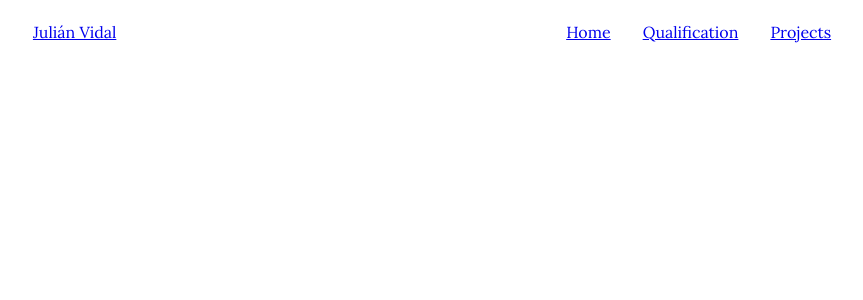
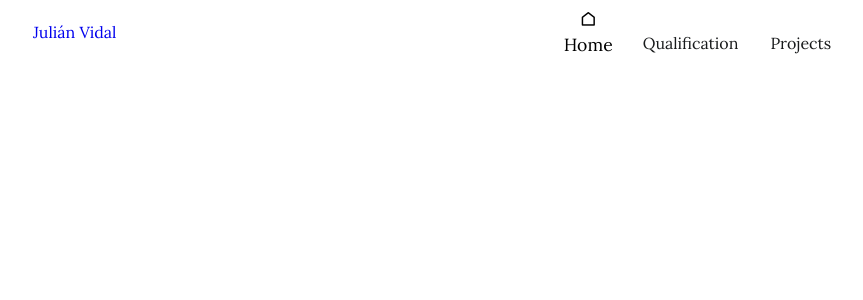
Before and after one commit to Juli-CVidal/react-portfolio, a React (Vite) app: page / in a window 1280 px wide. Shown: the top 300 px of the page, without its empty margins (192-1055 px from the left). Built offline with nearby package versions, Linux system fonts and the light colour scheme.

Commit message:
Added .active behavior

```diff
--- a/src/assets/styles/common.css
+++ b/src/assets/styles/common.css
@@ -2,6 +2,8 @@
 
 :root {
   --lora-font: "Lora", serif;
+  --white-color: #fcfcfd;
+  --grey-color: #181a1b;
   --medium-font-weight: 500;
   --logo-color: #27292a;
   --z-fixed: 999;
@@ -9,9 +11,18 @@
 
 html{
   font-family: var(--lora-font);
+  font-weight: var(--medium-font-weight);
 }
 
 ul {
   list-style-image: initial;
   list-style: none;
 }
+
+a{
+  text-decoration: none;
+}
+
+a:visited{
+  color:inherit;
+}
--- a/src/assets/styles/nav.css
+++ b/src/assets/styles/nav.css
@@ -38,29 +38,30 @@
     margin: 0 auto;
 
     display: grid;
-    justify-content: center;
+    justify-content: space-around;
     grid-template-columns: repeat(3, max-content);
   }
 }
 
-.nav__item{
+.nav__item {
   display: flex;
   flex-direction: column;
   align-items: center;
   row-gap: 0.25rem;
-  transition: color .3s;
+  transition: all 0.5s ease-in-out;
+  color: var(--grey-color);
 }
 
-@media screen and (min-width: 1023px){
-  .nav__item i{
-    display: none;
-    opacity: 0;
-    transition: opacity 0.5s ease-in;
-    transition-delay: 0.2s;
-  }
+.nav__item.active {
+  transform: scale(1.1);
+  color: black;
+}
+.nav__item i {
+  opacity: 0;
+  transition: opacity 0.5s ease-in-out;
+}
 
-  .nav__item:hover i{
-    display: block;
-    opacity: 1;
-  }
+.nav__item:hover i,
+.nav__item.active i {
+  opacity: 1;
 }
--- a/src/components/Nav.tsx
+++ b/src/components/Nav.tsx
@@ -6,6 +6,7 @@ import NavItem, { NavItemProps } from "./NavItem";
 
 const Nav: React.FC = () => {
   const [links, setLinks] = useState<NavItemProps[]>([]);
+  const [lastClickedIndex, setLastClickedIndex] = useState<number>(0);
 
   useEffect(() => {
     const fetchLinks = async (): Promise<void> => {
@@ -31,11 +32,13 @@ const Nav: React.FC = () => {
         <div className="nav__menu" id="nav-menu">
             {links.map(({ href, text,icon_class }, index) => (
               <NavItem
-                key={index}
-                href={href}
-                text={text}
-                icon_class={icon_class}
-              />
+              key={index}
+              href={href}
+              text={text}
+              icon_class={icon_class}
+              isActive={index === lastClickedIndex}
+              onClick={() => setLastClickedIndex(index)}
+            />
             ))}
         </div>
       </nav>
--- a/src/components/NavItem.tsx
+++ b/src/components/NavItem.tsx
@@ -7,9 +7,10 @@ export interface NavItemProps {
   icon_class?: string;
 }
 
-const NavItem: React.FC<NavItemProps> = ({ href, text, icon_class }) => {
+const NavItem: React.FC<NavItemProps & { isActive: boolean, onClick: () => void }> = ({ href, text, icon_class, isActive, onClick }) => {
+  const itemClassName = isActive ? "nav__item active" : "nav__item";
   return (
-    <a href={href} className="nav__item">
+    <a href={href} className={itemClassName} onClick={onClick}>
       {icon_class ? <i className={icon_class}></i> : undefined}
       {text}
     </a>
```
